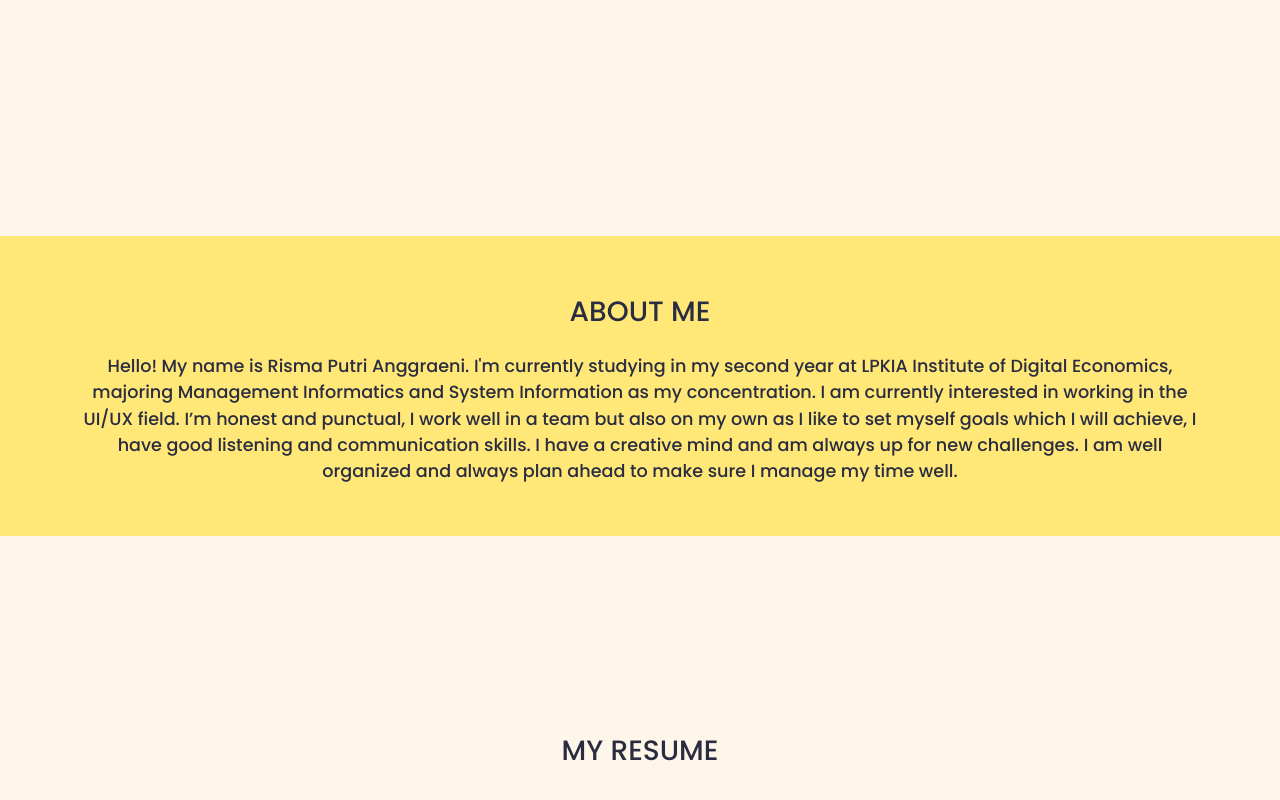
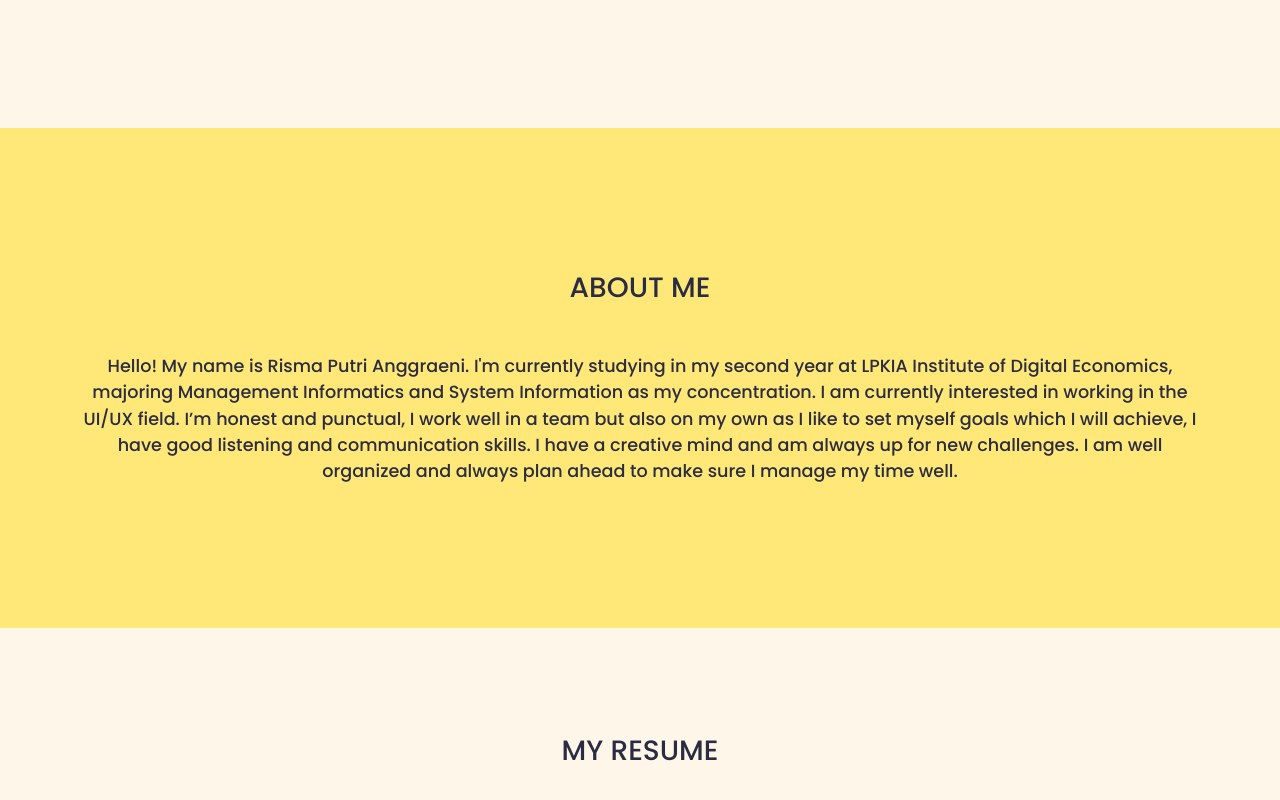
Before and after one commit to rismapa/rismapa.github.io, a plain HTML site: page index.html in a window 1280 px wide. Shown: the part 714-1514 px from the top of the page. Drawn offline with nearby package versions, Linux system fonts and the light colour scheme.

Commit message:
Bismillah Terakhir

```diff
--- a/index.html
+++ b/index.html
@@ -57,9 +57,9 @@
     <!-- about begin -->
     <section id="about">
       <div class="about-section d-flex justify-content-center align-items-center">
-        <div class="kotak"></div>
+        <div class="kotak mb-3"></div>
         <div class="container isi" data-aos="fade-up" >
-          <h3 class="my-4">ABOUT ME</h3>
+          <h3 class="mb-5">ABOUT ME</h3>
           <p style="font-size: 1.1rem">
             Hello! My name is Risma Putri Anggraeni. I'm currently studying in my second year at LPKIA Institute of Digital Economics, majoring Management Informatics and System Information as my concentration.
             I am currently interested in working in the UI/UX field. I’m honest and punctual, I work well in a team but also on my own as I like to set myself goals which I will achieve, I have good listening and communication skills. I have a creative mind and am always up for new challenges. I am well organized and always plan ahead to make sure I manage my time well.
--- a/style.css
+++ b/style.css
@@ -186,7 +186,7 @@ nav ul .active {
 
 .kotak {
   width: 100%;
-  height: 300px;
+  height: 500px;
   background-color: #ffe877;
 }
 
```
